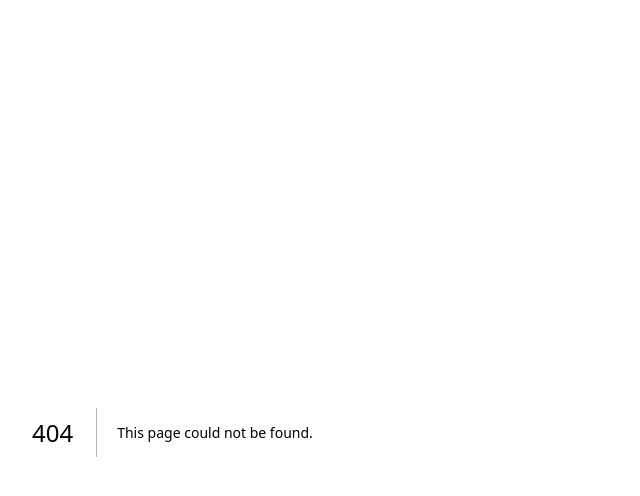
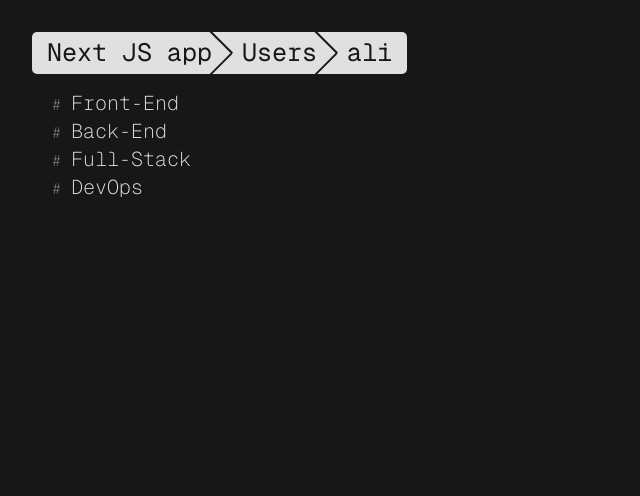
Before and after one commit to Yasharmohamadi/next-app, a Next.js app: page /users/ali in a window 1280 px wide. Before the commit this address had no page. Shown: the top 496 px of the page, without its empty margins (0-640 px from the left). Built offline with nearby package versions, Linux system fonts and the light colour scheme.

Commit message:
complete users route nesteds

```diff
--- /dev/null
+++ b/pages/users/[username]/index.js
@@ -0,0 +1,38 @@
+import React from "react";
+import { useRouter } from "next/router";
+import Link from "next/link";
+
+export default function CourseDetails() {
+	const route = useRouter();
+	return (
+		<>
+
+			<div className="path-wrapper">
+				<div className="path">
+					<Link href="/">Next JS app</Link>
+				</div>
+				<div className="path">
+					<Link href="/users">Users</Link>
+				</div>
+				<div className="path">
+					<Link href={`/users/${route.query.username}`}>{route.query.username}</Link>
+				</div>
+			</div>
+
+			<ul>
+				<li className="title_child">
+					<Link href={`/users/${route.query.username}/front-end`}>Front-End</Link>
+				</li>
+				<li className="title_child">
+					<Link href={`/users/${route.query.username}/back-end`}>Back-End</Link>
+				</li>
+				<li className="title_child">
+					<Link href={`/users/${route.query.username}/full-stack`}>Full-Stack</Link>
+				</li>
+				<li className="title_child">
+					<Link href={`/users/${route.query.username}/devops`}>DevOps</Link>
+				</li>
+			</ul>
+		</>
+	);
+}
```
Also changed, not shown: pages/users/[username]/[job]/index.js (added, +27 -0 lines).
